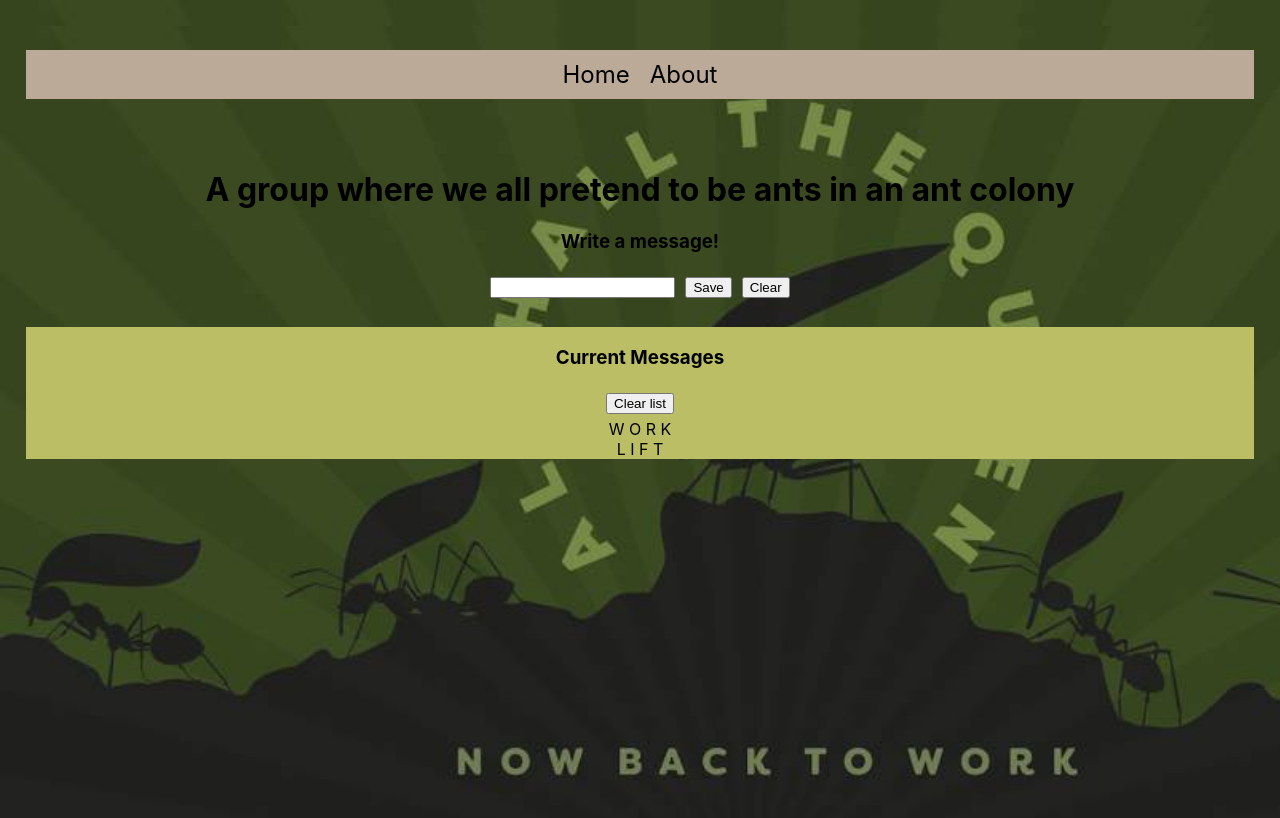
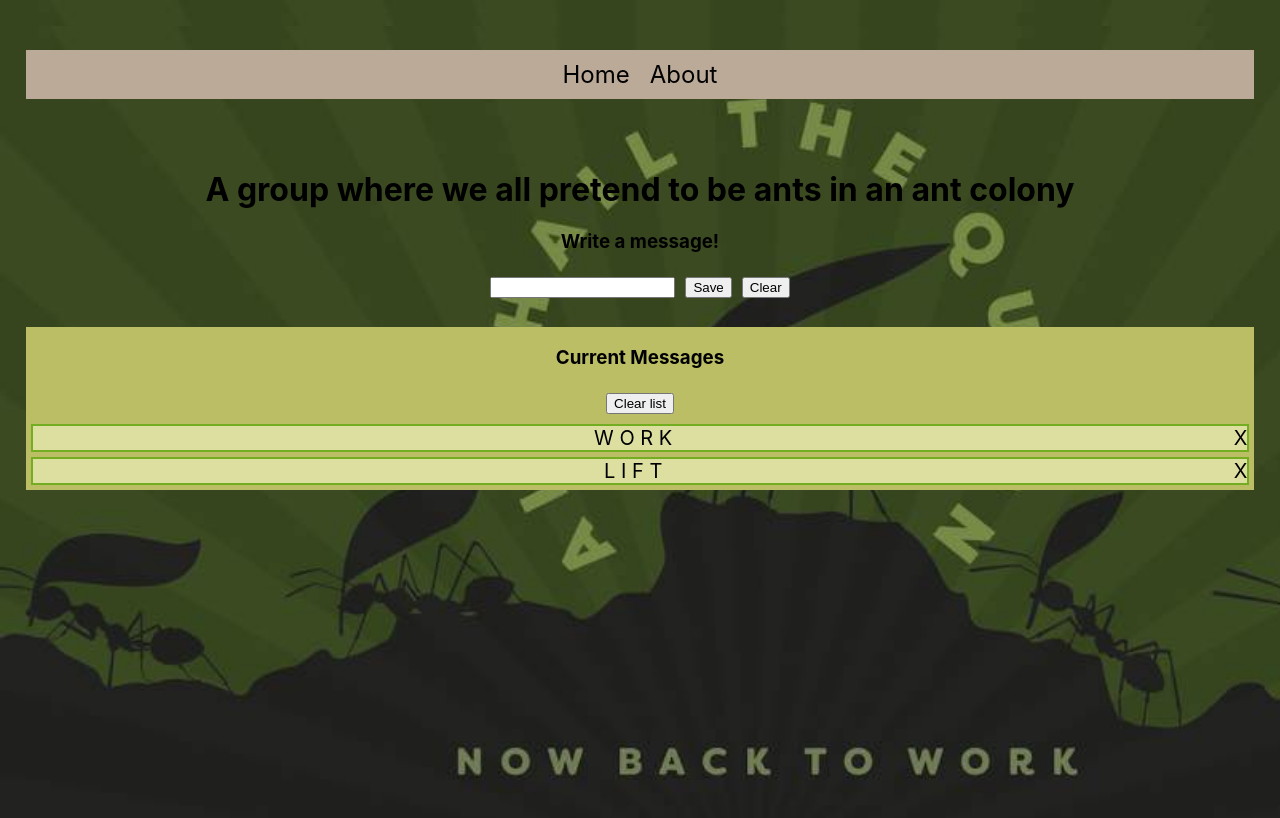
Before and after one commit to jarhun88/CPSC436i-Assignment2, a React (Create React App) app in the folder notes/: page / in a window 1280 px wide. Shown: the top 818 px of the page. Built offline with nearby package versions, Linux system fonts and the light colour scheme.

Commit message:
added delete individual item

```diff
--- a/notes/src/actions/index.js
+++ b/notes/src/actions/index.js
@@ -1,11 +1,19 @@
 export const ADD_LIST_ITEM = 'ADD_LIST_ITEM'
 export const CLEAR_LIST_ITEMS = 'CLEAR_LIST_ITEMS'
-export const REMOVE_LIST_ITEM = 'REMOVE_LIST_ITEM'
+export const DELETE_LIST_ITEM = 'DELETE_LIST_ITEM'
 
-export function addListItem(input) {
+export function addListItem(input, id) {
     return {
         type: ADD_LIST_ITEM,
+        id,
         input
+    }
+}
+
+export function deleteListItem(id) {
+    return {
+        type: DELETE_LIST_ITEM,
+        id
     }
 }
 
--- a/notes/src/components/HomePage.js
+++ b/notes/src/components/HomePage.js
@@ -8,25 +8,26 @@ import PropTypes from 'prop-types'
 class HomePage extends React.Component {
     state = {
         input: {
-            text: ""
+            text: "",
+            id: 2
         }
     }
 
     // Add a "checked" symbol when clicking on a list item
-    closeListItem = () => {
-        let close = document.getElementsByClassName("close");
-        let i;
-        for (i = 0; i < close.length; i++) {
-            close[i].onClick = function() {
-                let div = this.parentElement;
-                div.style.display = "none";
-            }
-        }
-    }
+    // closeListItem = () => {
+    //     let close = document.getElementsByClassName("close");
+    //     let i;
+    //     for (i = 0; i < close.length; i++) {
+    //         close[i].onClick = function() {
+    //             let div = this.parentElement;
+    //             div.style.display = "none";
+    //         }
+    //     }
+    // }
 
     clearInput = event => {
         event.preventDefault()
-        const input = {  text: "" }
+        const input = {  text: "", id: this.state.input.id }
         this.setState({ input })
     }
 
@@ -43,7 +44,15 @@ class HomePage extends React.Component {
 
     handleSubmit = event => {
         event.preventDefault();
-        this.props.dispatch(listActions.addListItem(this.state.input))
+        this.props.dispatch(listActions.addListItem(this.state.input, this.state.id))
+        const input = { text: this.state.input.text, id: this.state.input.id + 1}
+        this.setState({ input })
+    }
+
+    deleteListItem(input) {
+        console.log("HI")
+        console.log(input.id)
+        this.props.dispatch(listActions.deleteListItem(input.id))
     }
 
     render() {
@@ -70,11 +79,12 @@ class HomePage extends React.Component {
 
                     <div>
                         <button type="button" onClick={this.clearList}>Clear list</button>
-
+                        <ul id="list">
                         { this.props.inputs.map( i => (
-                            <div key={i.text}>{i.text}</div>
+                            <li key={i.id}>{i.text}<span className="close" onClick={() => this.deleteListItem(i)}>X</span></li>
                             )
                         )}
+                        </ul>
                     </div>
 
                 </div>
--- a/notes/src/reducers/ListItemReducer.js
+++ b/notes/src/reducers/ListItemReducer.js
@@ -1,8 +1,8 @@
-import { ADD_LIST_ITEM, CLEAR_LIST_ITEMS } from '../actions/index';
+import { ADD_LIST_ITEM, CLEAR_LIST_ITEMS, DELETE_LIST_ITEM } from '../actions/index';
 
 const initialState = [
-    { text: "W O R K"},
-    { text: "L I F T"}
+    { text: "W O R K", id: 0},
+    { text: "L I F T", id: 1}
 ]
 
 export default function listItemReducer(state = initialState, action) {
@@ -11,6 +11,8 @@ export default function listItemReducer(state = initialState, action) {
             return [...state, { ...action.input }];
         case CLEAR_LIST_ITEMS:
             return []
+        case DELETE_LIST_ITEM:
+            return [...state].filter((input) => { return input.id != action.id})
         default:
             return state;
     }
```
